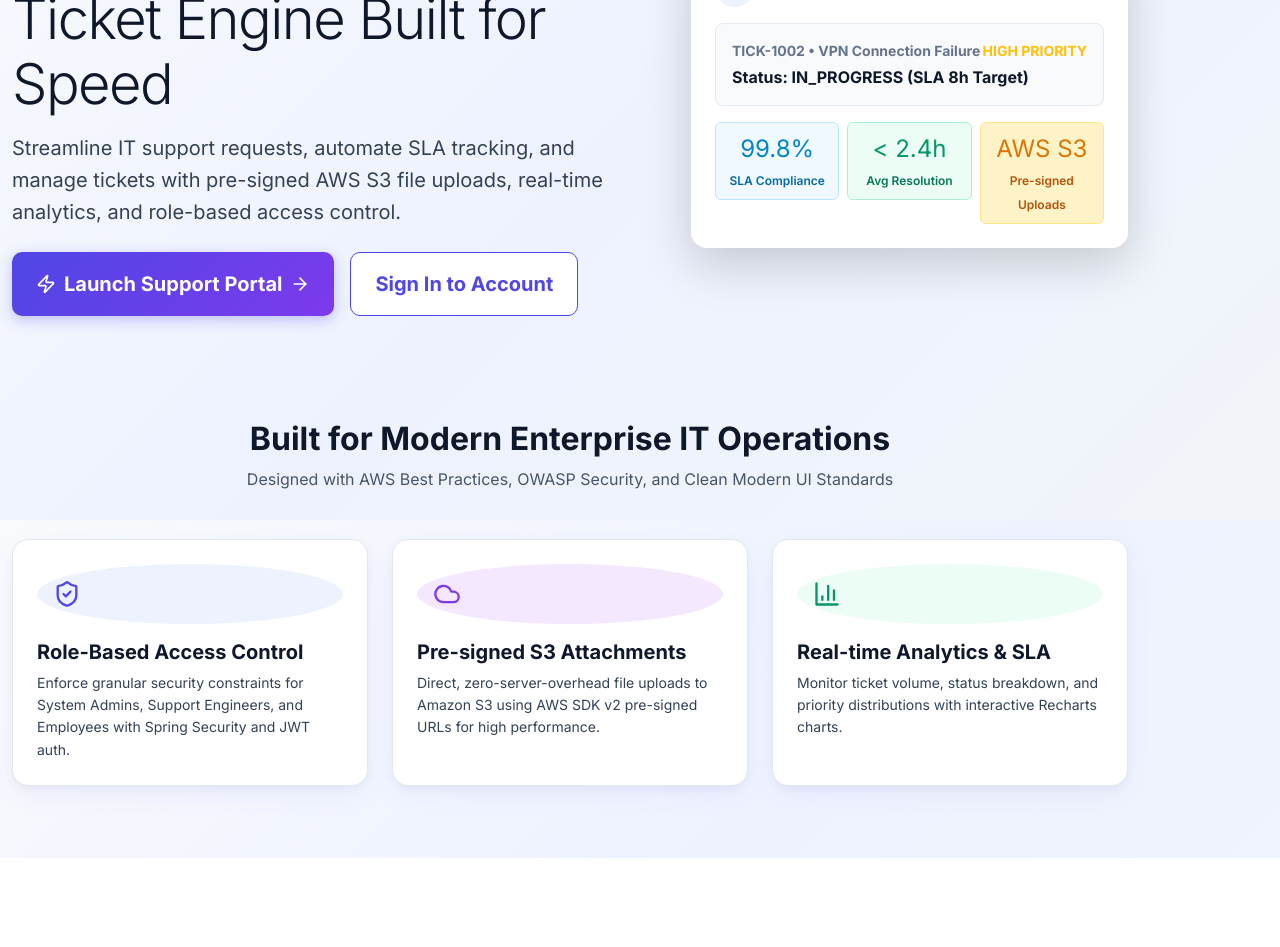
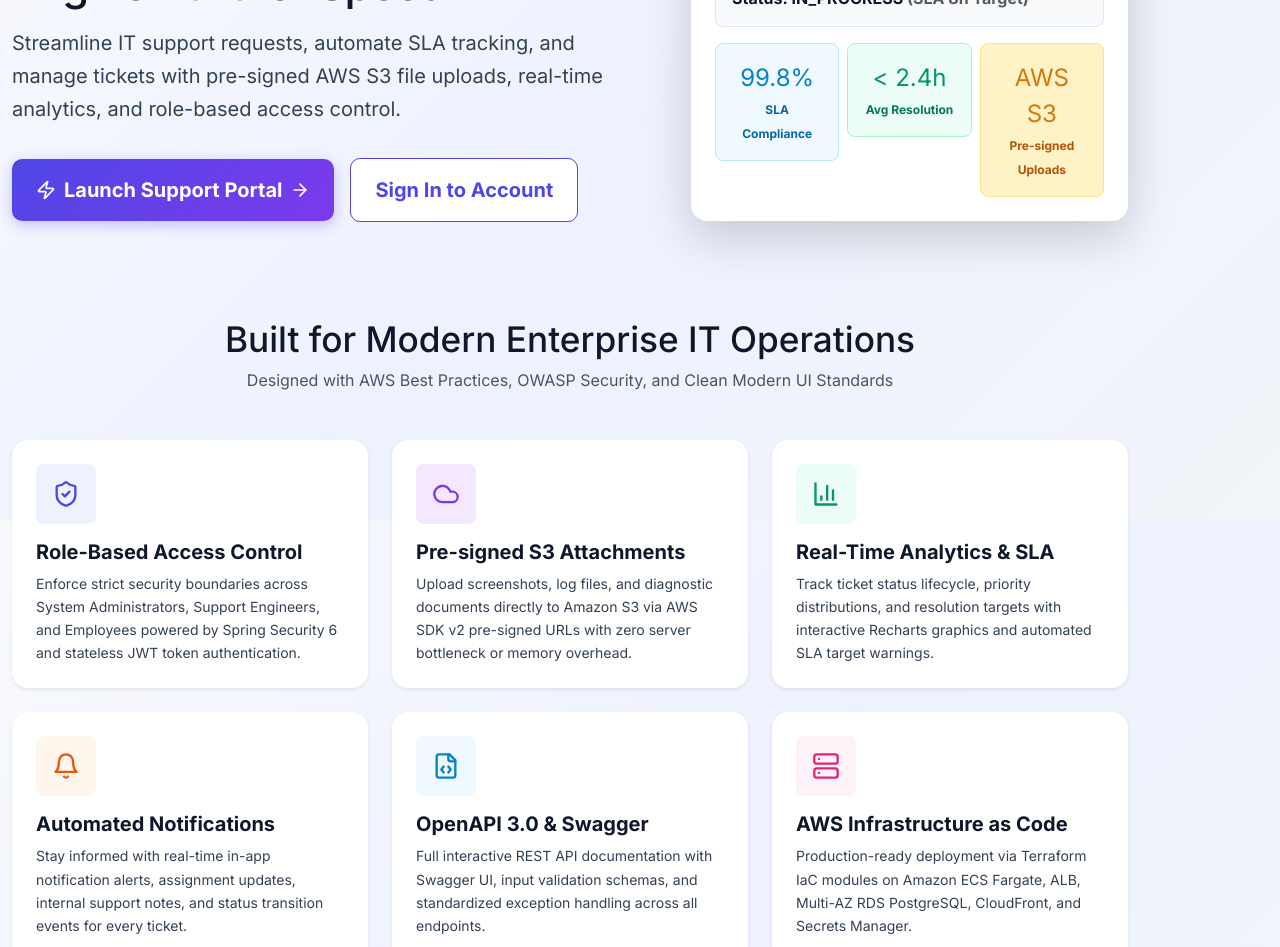
Before and after one commit to kasiviswanadhamchalla/ticketdesk, a React (Vite) app in the folder frontend/: page / in a window 1280 px wide. Shown: the part 280-1227 px from the top of the page. Before the commit the page ends 1138 px from the top, so only its background shows below. Built offline with nearby package versions, Linux system fonts and the light colour scheme; no server answers.

Commit message:
style: fix top padding alignment and expand feature showcase grid to 6 rich enterprise cards

```diff
--- a/frontend/src/pages/Home.jsx
+++ b/frontend/src/pages/Home.jsx
@@ -4,7 +4,19 @@ import { useNavigate } from 'react-router-dom';
 import { useAuth } from '../context/AuthContext';
 import { useDocumentTitle } from '../utils/useDocumentTitle';
 import { LoginModal } from '../components/LoginModal';
-import { Ticket, ShieldCheck, Zap, Cloud, ArrowRight, BarChart3, CheckCircle2 } from 'lucide-react';
+import {
+  Ticket,
+  ShieldCheck,
+  Zap,
+  Cloud,
+  ArrowRight,
+  BarChart3,
+  Bell,
+  FileCode,
+  Server,
+  Clock,
+  CheckCircle2,
+} from 'lucide-react';
 
 export const Home = () => {
   useDocumentTitle('IT Support Ticket Portal');
@@ -21,24 +33,32 @@ export const Home = () => {
   };
 
   return (
-    <div className="py-4">
-      {/* Hero Section */}
-      <Container className="py-5">
-        <Row className="align-items-center g-5 py-2">
+    <div className="py-4 mt-3">
+      {/* Hero Section with Extra Top Spacing to Prevent Navbar Overlap */}
+      <Container className="pt-4 pb-5">
+        <Row className="align-items-center g-5">
           <Col lg={7}>
-            <Badge className="px-3 py-2 fs-6 mb-3 rounded-pill" style={{ background: '#eef2ff', color: '#4f46e5', border: '1px solid #c7d2fe' }}>
-              ⚡ Enterprise AWS Ready Platform
-            </Badge>
+            <div className="mb-3">
+              <Badge
+                className="px-3 py-2 fs-6 rounded-pill fw-bold"
+                style={{ background: '#eef2ff', color: '#4f46e5', border: '1px solid #c7d2fe' }}
+              >
+                ⚡ Enterprise AWS Ready Platform
+              </Badge>
+            </div>
 
-            <h1 className="display-4 fw-extrabold mb-3" style={{ color: '#0f172a', letterSpacing: '-1.5px', lineHeight: 1.15 }}>
+            <h1
+              className="fw-extrabold mb-3"
+              style={{ color: '#0f172a', letterSpacing: '-1.5px', lineHeight: 1.18, fontSize: '2.75rem' }}
+            >
               Enterprise IT Support & Ticket Engine Built for Speed
             </h1>
 
-            <p className="fs-5 mb-4" style={{ color: '#334155', lineHeight: 1.6 }}>
+            <p className="fs-5 mb-4" style={{ color: '#334155', lineHeight: 1.65 }}>
               Streamline IT support requests, automate SLA tracking, and manage tickets with pre-signed AWS S3 file uploads, real-time analytics, and role-based access control.
             </p>
 
-            <div className="d-flex flex-wrap gap-3">
+            <div className="d-flex flex-wrap align-items-center gap-3 pt-2">
               <Button onClick={handleLaunchClick} className="btn-indigo btn-lg px-4 py-3 d-flex align-items-center gap-2">
                 <Zap size={20} /> Launch Support Portal <ArrowRight size={20} />
               </Button>
@@ -49,7 +69,7 @@ export const Home = () => {
             </div>
           </Col>
 
-          {/* Hero Card Preview */}
+          {/* Hero Live Widget Card */}
           <Col lg={5}>
             <Card className="glass-card p-4 shadow-lg border-0" style={{ background: '#ffffff' }}>
               <div className="d-flex justify-content-between align-items-center mb-3">
@@ -63,30 +83,32 @@ export const Home = () => {
               </div>
 
               <div className="p-3 rounded-3 mb-3" style={{ background: '#f8fafc', border: '1px solid #e2e8f0' }}>
-                <div className="d-flex justify-content-between small mb-1" style={{ color: '#64748b' }}>
+                <div className="d-flex justify-content-between align-items-center small mb-2" style={{ color: '#64748b' }}>
                   <span className="fw-bold">TICK-1002 • VPN Connection Failure</span>
-                  <span className="text-warning fw-bold">HIGH PRIORITY</span>
+                  <span className="badge bg-warning text-dark fw-bold">HIGH PRIORITY</span>
                 </div>
-                <div className="fw-bold" style={{ color: '#0f172a' }}>Status: IN_PROGRESS (SLA 8h Target)</div>
+                <div className="fw-bold fs-6" style={{ color: '#0f172a' }}>
+                  Status: IN_PROGRESS <span className="text-muted fs-7">(SLA 8h Target)</span>
+                </div>
               </div>
 
               <Row className="g-2 text-center">
                 <Col xs={4}>
-                  <div className="p-2 rounded" style={{ background: '#f0f9ff', border: '1px solid #bae6fd' }}>
+                  <div className="p-3 rounded-3" style={{ background: '#f0f9ff', border: '1px solid #bae6fd' }}>
                     <span className="fs-4 fw-extrabold d-block" style={{ color: '#0284c7' }}>99.8%</span>
-                    <small className="fw-semibold" style={{ color: '#0369a1', fontSize: '0.75rem' }}>SLA Compliance</small>
+                    <small className="fw-bold" style={{ color: '#0369a1', fontSize: '0.75rem' }}>SLA Compliance</small>
                   </div>
                 </Col>
                 <Col xs={4}>
-                  <div className="p-2 rounded" style={{ background: '#ecfdf5', border: '1px solid #a7f3d0' }}>
+                  <div className="p-3 rounded-3" style={{ background: '#ecfdf5', border: '1px solid #a7f3d0' }}>
                     <span className="fs-4 fw-extrabold d-block" style={{ color: '#059669' }}>&lt; 2.4h</span>
-                    <small className="fw-semibold" style={{ color: '#047857', fontSize: '0.75rem' }}>Avg Resolution</small>
+                    <small className="fw-bold" style={{ color: '#047857', fontSize: '0.75rem' }}>Avg Resolution</small>
                   </div>
                 </Col>
                 <Col xs={4}>
-                  <div className="p-2 rounded" style={{ background: '#fef3c7', border: '1px solid #fde68a' }}>
+                  <div className="p-3 rounded-3" style={{ background: '#fef3c7', border: '1px solid #fde68a' }}>
                     <span className="fs-4 fw-extrabold d-block" style={{ color: '#d97706' }}>AWS S3</span>
-                    <small className="fw-semibold" style={{ color: '#b45309', fontSize: '0.75rem' }}>Pre-signed Uploads</small>
+                    <small className="fw-bold" style={{ color: '#b45309', fontSize: '0.75rem' }}>Pre-signed Uploads</small>
                   </div>
                 </Col>
               </Row>
@@ -95,46 +117,92 @@ export const Home = () => {
         </Row>
       </Container>
 
-      {/* Feature Showcase Grid */}
+      {/* Feature Showcase Grid - 6 Complete Enterprise Cards */}
       <Container className="py-5">
-        <div className="text-center mb-5">
-          <h2 className="fw-bold mb-2 fs-2" style={{ color: '#0f172a' }}>Built for Modern Enterprise IT Operations</h2>
-          <p className="fs-6" style={{ color: '#475569' }}>Designed with AWS Best Practices, OWASP Security, and Clean Modern UI Standards</p>
+        <div className="text-center max-w-3xl mx-auto mb-5">
+          <h2 className="fw-extrabold mb-2" style={{ color: '#0f172a', fontSize: '2.2rem' }}>
+            Built for Modern Enterprise IT Operations
+          </h2>
+          <p className="fs-6" style={{ color: '#475569' }}>
+            Designed with AWS Best Practices, OWASP Security, and Clean Modern UI Standards
+          </p>
         </div>
 
         <Row className="g-4">
+          {/* Card 1 */}
           <Col md={4}>
-            <Card className="glass-card p-4 h-100">
-              <div className="p-3 rounded-circle d-inline-flex mb-3" style={{ background: '#eef2ff', color: '#4f46e5' }}>
+            <Card className="glass-card p-4 h-100 border-0 shadow-sm" style={{ background: '#ffffff' }}>
+              <div className="p-3 rounded-3 d-inline-flex mb-3" style={{ background: '#eef2ff', color: '#4f46e5', width: 'fit-content' }}>
                 <ShieldCheck size={28} />
               </div>
               <h5 className="fw-bold mb-2" style={{ color: '#0f172a' }}>Role-Based Access Control</h5>
-              <p className="small mb-0" style={{ color: '#334155', lineHeight: 1.6 }}>
-                Enforce granular security constraints for System Admins, Support Engineers, and Employees with Spring Security and JWT auth.
+              <p className="small mb-0" style={{ color: '#334155', lineHeight: 1.65 }}>
+                Enforce strict security boundaries across System Administrators, Support Engineers, and Employees powered by Spring Security 6 and stateless JWT token authentication.
               </p>
             </Card>
           </Col>
 
+          {/* Card 2 */}
           <Col md={4}>
-            <Card className="glass-card p-4 h-100">
-              <div className="p-3 rounded-circle d-inline-flex mb-3" style={{ background: '#f3e8ff', color: '#7c3aed' }}>
+            <Card className="glass-card p-4 h-100 border-0 shadow-sm" style={{ background: '#ffffff' }}>
+              <div className="p-3 rounded-3 d-inline-flex mb-3" style={{ background: '#f3e8ff', color: '#7c3aed', width: 'fit-content' }}>
                 <Cloud size={28} />
               </div>
               <h5 className="fw-bold mb-2" style={{ color: '#0f172a' }}>Pre-signed S3 Attachments</h5>
-              <p className="small mb-0" style={{ color: '#334155', lineHeight: 1.6 }}>
-                Direct, zero-server-overhead file uploads to Amazon S3 using AWS SDK v2 pre-signed URLs for high performance.
+              <p className="small mb-0" style={{ color: '#334155', lineHeight: 1.65 }}>
+                Upload screenshots, log files, and diagnostic documents directly to Amazon S3 via AWS SDK v2 pre-signed URLs with zero server bottleneck or memory overhead.
               </p>
             </Card>
           </Col>
 
+          {/* Card 3 */}
           <Col md={4}>
-            <Card className="glass-card p-4 h-100">
-              <div className="p-3 rounded-circle d-inline-flex mb-3" style={{ background: '#ecfdf5', color: '#059669' }}>
+            <Card className="glass-card p-4 h-100 border-0 shadow-sm" style={{ background: '#ffffff' }}>
+              <div className="p-3 rounded-3 d-inline-flex mb-3" style={{ background: '#ecfdf5', color: '#059669', width: 'fit-content' }}>
                 <BarChart3 size={28} />
               </div>
-              <h5 className="fw-bold mb-2" style={{ color: '#0f172a' }}>Real-time Analytics & SLA</h5>
-              <p className="small mb-0" style={{ color: '#334155', lineHeight: 1.6 }}>
-                Monitor ticket volume, status breakdown, and priority distributions with interactive Recharts charts.
+              <h5 className="fw-bold mb-2" style={{ color: '#0f172a' }}>Real-Time Analytics & SLA</h5>
+              <p className="small mb-0" style={{ color: '#334155', lineHeight: 1.65 }}>
+                Track ticket status lifecycle, priority distributions, and resolution targets with interactive Recharts graphics and automated SLA target warnings.
+              </p>
+            </Card>
+          </Col>
+
+          {/* Card 4 */}
+          <Col md={4}>
+            <Card className="glass-card p-4 h-100 border-0 shadow-sm" style={{ background: '#ffffff' }}>
+              <div className="p-3 rounded-3 d-inline-flex mb-3" style={{ background: '#fff7ed', color: '#ea580c', width: 'fit-content' }}>
+                <Bell size={28} />
+              </div>
+              <h5 className="fw-bold mb-2" style={{ color: '#0f172a' }}>Automated Notifications</h5>
+              <p className="small mb-0" style={{ color: '#334155', lineHeight: 1.65 }}>
+                Stay informed with real-time in-app notification alerts, assignment updates, internal support notes, and status transition events for every ticket.
+              </p>
+            </Card>
+          </Col>
+
+          {/* Card 5 */}
+          <Col md={4}>
+            <Card className="glass-card p-4 h-100 border-0 shadow-sm" style={{ background: '#ffffff' }}>
+              <div className="p-3 rounded-3 d-inline-flex mb-3" style={{ background: '#f0f9ff', color: '#0284c7', width: 'fit-content' }}>
+                <FileCode size={28} />
+              </div>
+              <h5 className="fw-bold mb-2" style={{ color: '#0f172a' }}>OpenAPI 3.0 & Swagger</h5>
+              <p className="small mb-0" style={{ color: '#334155', lineHeight: 1.65 }}>
+                Full interactive REST API documentation with Swagger UI, input validation schemas, and standardized exception handling across all endpoints.
+              </p>
+            </Card>
+          </Col>
+
+          {/* Card 6 */}
+          <Col md={4}>
+            <Card className="glass-card p-4 h-100 border-0 shadow-sm" style={{ background: '#ffffff' }}>
+              <div className="p-3 rounded-3 d-inline-flex mb-3" style={{ background: '#fdf2f8', color: '#db2777', width: 'fit-content' }}>
+                <Server size={28} />
+              </div>
+              <h5 className="fw-bold mb-2" style={{ color: '#0f172a' }}>AWS Infrastructure as Code</h5>
+              <p className="small mb-0" style={{ color: '#334155', lineHeight: 1.65 }}>
+                Production-ready deployment via Terraform IaC modules on Amazon ECS Fargate, ALB, Multi-AZ RDS PostgreSQL, CloudFront, and Secrets Manager.
               </p>
             </Card>
           </Col>
```
